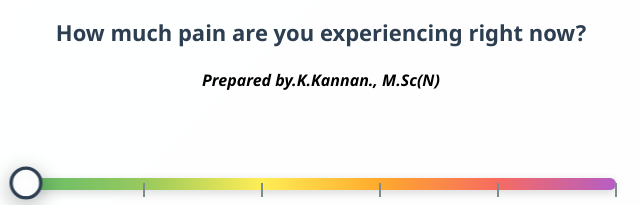
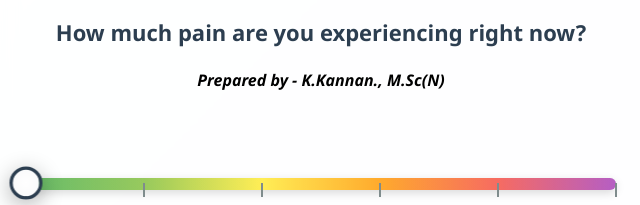
Before and after one commit to kannagobi69-art/Pain, a plain HTML site: page index.html in a window 1280 px wide. Shown: the part 131-336 px from the top of the page, 319-959 px from the left. Drawn offline with Linux system fonts and the light colour scheme.

Commit message:
Update index.html

```diff
--- a/index.html
+++ b/index.html
@@ -12,7 +12,7 @@
   <div class="header-animation">
       <h2> PAIN ASSESSMENT TOOL<h2>
     <h3>How much pain are you experiencing right now?</h3>
-    <h4>Prepared by.K.Kannan., M.Sc(N)</h4>
+    <h4>Prepared by - K.Kannan., M.Sc(N)</h4>
       <div class="loading-dots">
       <span></span>
       <span></span>
```
